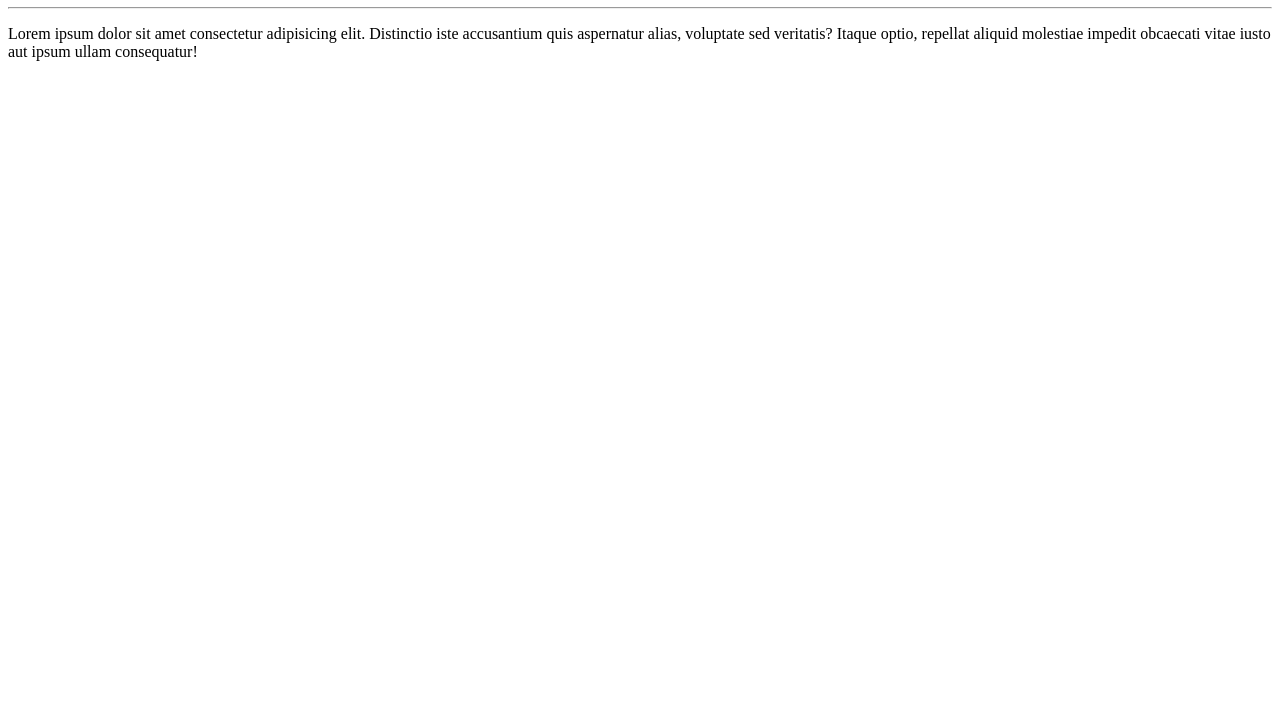
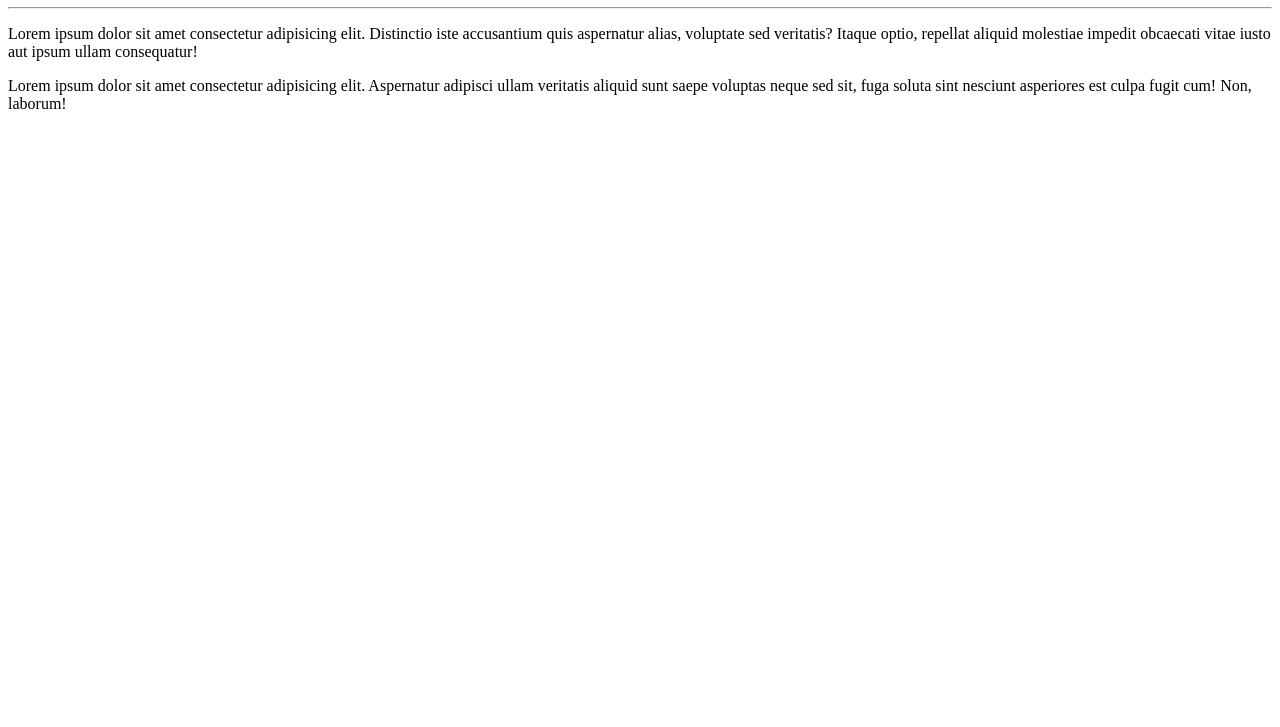
Before and after one commit to ViniciusGuterres/Ola-Mundo, a plain HTML site: page site/index.html in a window 1280 px wide. Shown: the part 73-800 px from the top of the page. Drawn offline with Linux system fonts and the light colour scheme.

Commit message:
index new

```diff
--- a/site/index.html
+++ b/site/index.html
@@ -10,5 +10,6 @@
     <h1>Olá, mundo</h1>
     <hr>
     <p>Lorem ipsum dolor sit amet consectetur adipisicing elit. Distinctio iste accusantium quis aspernatur alias, voluptate sed veritatis? Itaque optio, repellat aliquid molestiae impedit obcaecati vitae iusto aut ipsum ullam consequatur!</p>
+    <p>Lorem ipsum dolor sit amet consectetur adipisicing elit. Aspernatur adipisci ullam veritatis aliquid sunt saepe voluptas neque sed sit, fuga soluta sint nesciunt asperiores est culpa fugit cum! Non, laborum!</p>
 </body>
 </html>
```
